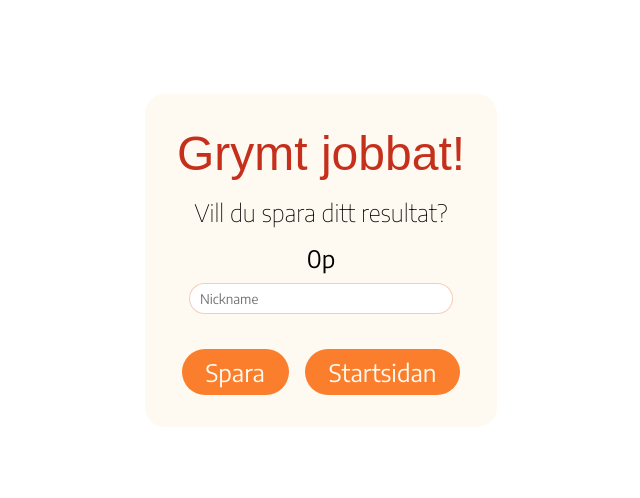
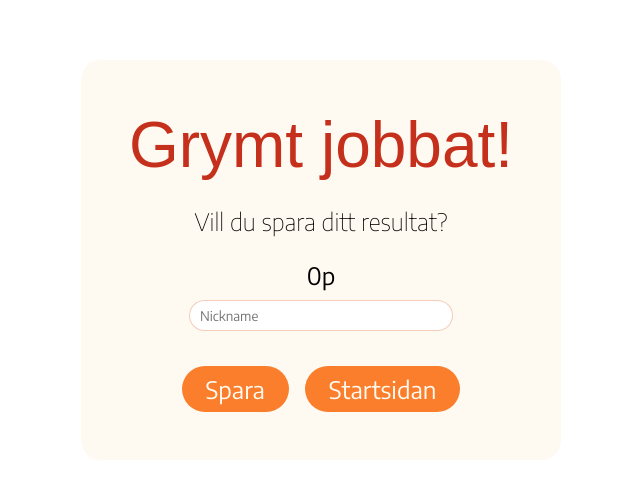
Before and after one commit to Skjesper/GoldenBeetlebug, a Next.js app: page /leaderboard in a window 1280 px wide. Shown: the part 140-638 px from the top of the page, without its empty margins (319-959 px from the left). Built offline with nearby package versions, Linux system fonts and the light colour scheme; no server answers; the database is empty; a web font is replaced by a local one.

Commit message:
Added some desktop styling to scoreform
Co-Authored-By: Anna Dahlberg <anna.dahlberg@live.se>
Co-Authored-By: Julia Lyngfelt <168407644+jlyngfelt@users.noreply.github.com>

```diff
--- a/src/app/components/ScoreForm.tsx
+++ b/src/app/components/ScoreForm.tsx
@@ -17,16 +17,25 @@ const ScoreBoardContainer = styled.div`
     align-items: center;
     justify-content: center;
 
+    @media (orientation: landscape) and (min-width: 1100px) {
+        padding: 3rem;
+        gap: 1.5rem;
 
+    }
 
 `;
 
 const StyledH2 = styled.h2`
     font-family: var(--font-primary);
-    font-size: 3rem; /* Mobil landscape (bas) */
+    font-size: 3rem;
     text-align: center;
     font-weight: 400;
     color: var(--primary);
+
+     @media (orientation: landscape) and (min-width: 1100px) {
+        font-size: 4rem;
+
+    }
 
 `;
 
```
